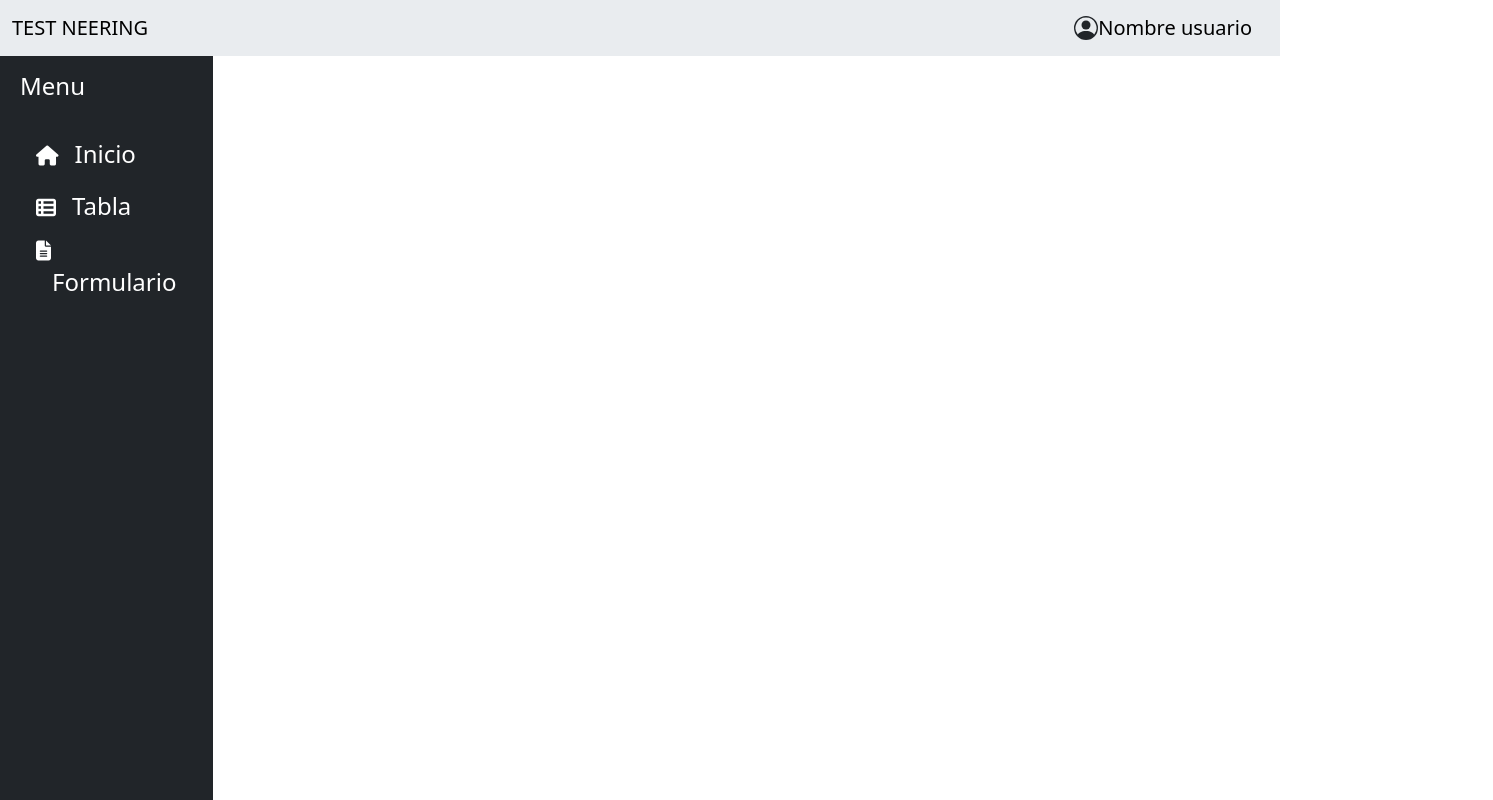
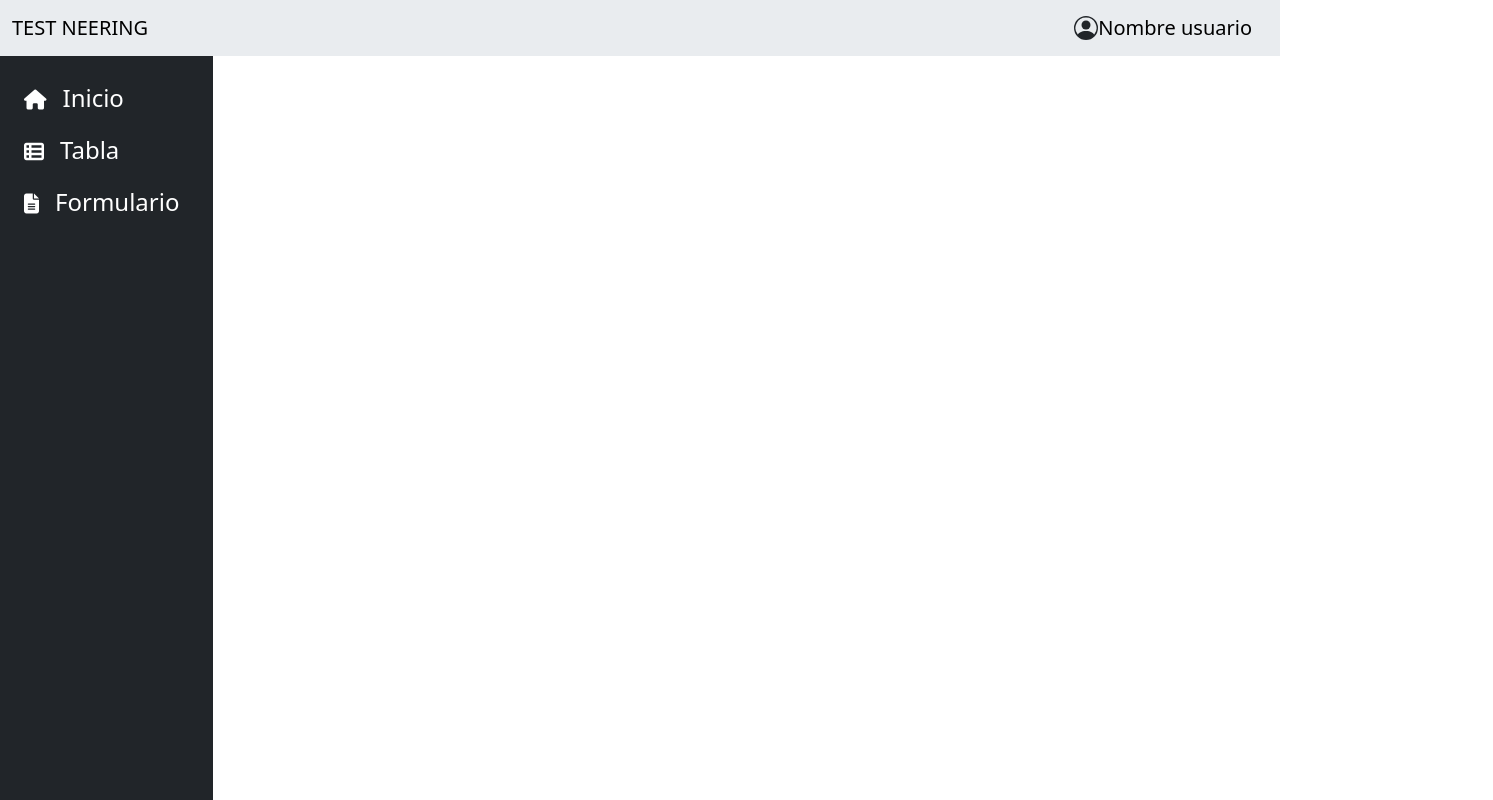
Before and after one commit to bas-clavijo/usuario-vue, a Vue app: page / in a window 1280 px wide. Shown: the top 800 px of the page, 1493 px wide, since content can reach past the window. Built offline with nearby package versions, Linux system fonts and the light colour scheme.

Commit message:
Modificaciones de superposicion del menu y contenido

```diff
--- a/src/App.vue
+++ b/src/App.vue
@@ -1,6 +1,6 @@
 <template>
   <!-- Encabezado -->
-  <nav class="navbar bg-body-secondary">
+  <nav class="navbar bg-body-secondary fixed-top">
     <div class="container-fluid">
       <a class="navbar-brand">TEST NEERING</a>
 
@@ -19,9 +19,7 @@
   </nav>
 
   <!-- Menú lateral 2 -->
-  <div class="container-fluid">
-    <div class="row flex-nowrap">
-      <div class="bg-dark col-auto col-md-2 min-vh-100">
+  <div class="bg-dark col-12 col-md-2 min-vh-100 position-fixed">
     <div class="bg-dark p-2">
       <a class="d-flex text-decoration-none mt-1 align-items-center text-white">
         <span class="fs-4 d-none d-sm-inline">Menu</span>
@@ -45,16 +43,11 @@
       </ul>
     </div>
   </div>
-      <!--contenido -->
-      <div class="container-fluid">
+
+  <!-- Contenido principal -->
+  <div class="col offset-md-2 mt-5 position-fixed">
     <router-view />
   </div>
-    </div>
-  </div>
-
-
-
-
 </template>
 
 <style>
```
Lines whose indentation alone changed are shown as unchanged.
